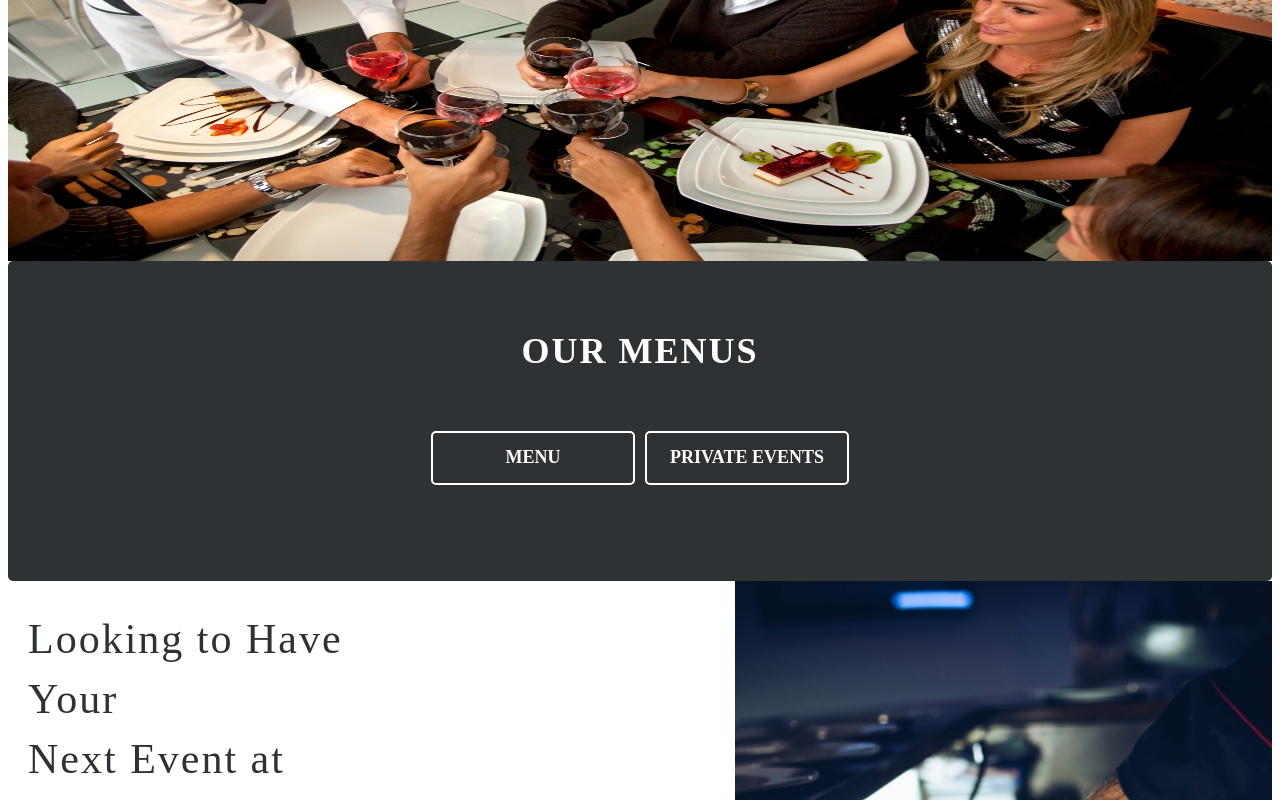
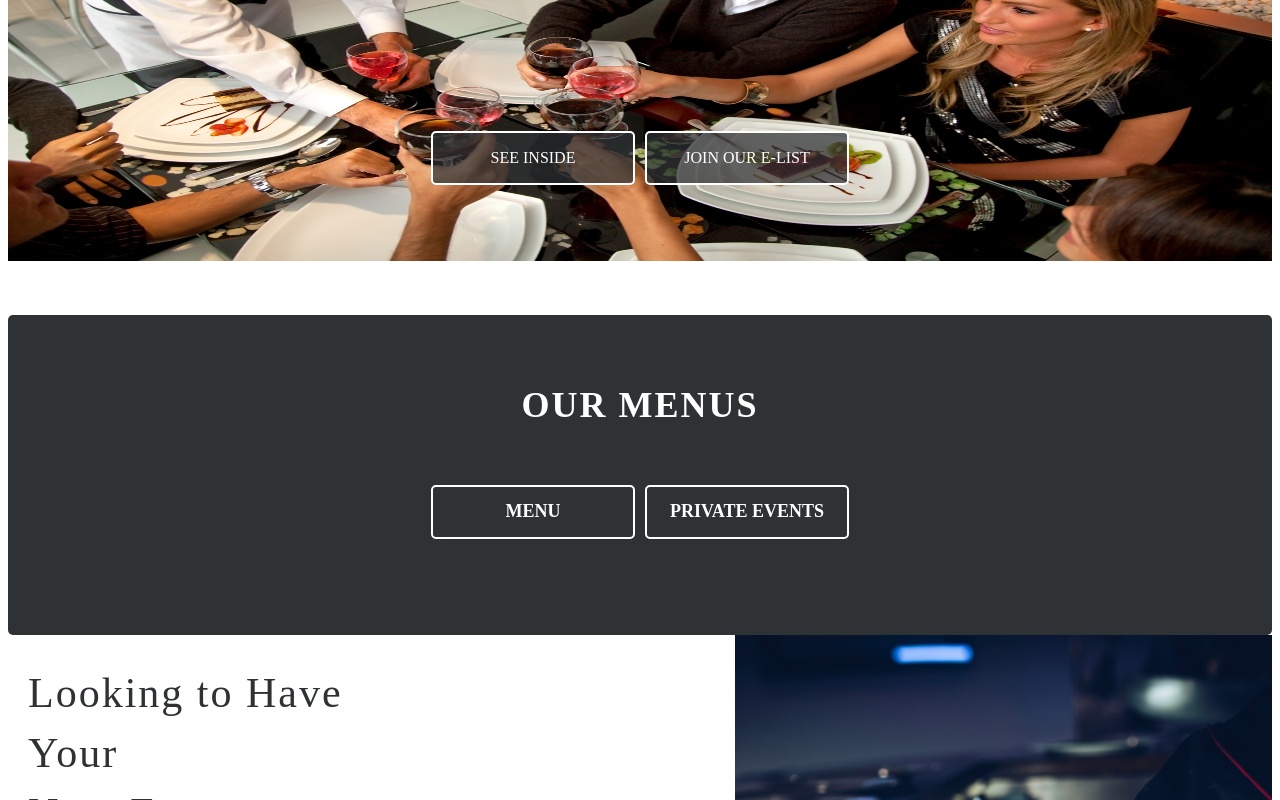
Before and after one commit to jh115424/restaurant-menu-new, a React (Vite) app: page / in a window 1280 px wide. Shown: the part 1120-1920 px from the top of the page. Built offline with nearby package versions, Linux system fonts and the light colour scheme.

Commit message:
adjust margin

```diff
--- a/src/Pages/restaurantHomePage.css
+++ b/src/Pages/restaurantHomePage.css
@@ -103,13 +103,9 @@ img.interior-page-image-banner {
 .space-buttons {
   display: flex;
   gap: 10px;
-  top: 275%;
-  left: 100px;
-  right: 100px;
-
+  bottom: 130px;
   justify-content: center;
-  position: absolute;
-
+  position: relative;
   border-radius: 5px;
 }
 
```
